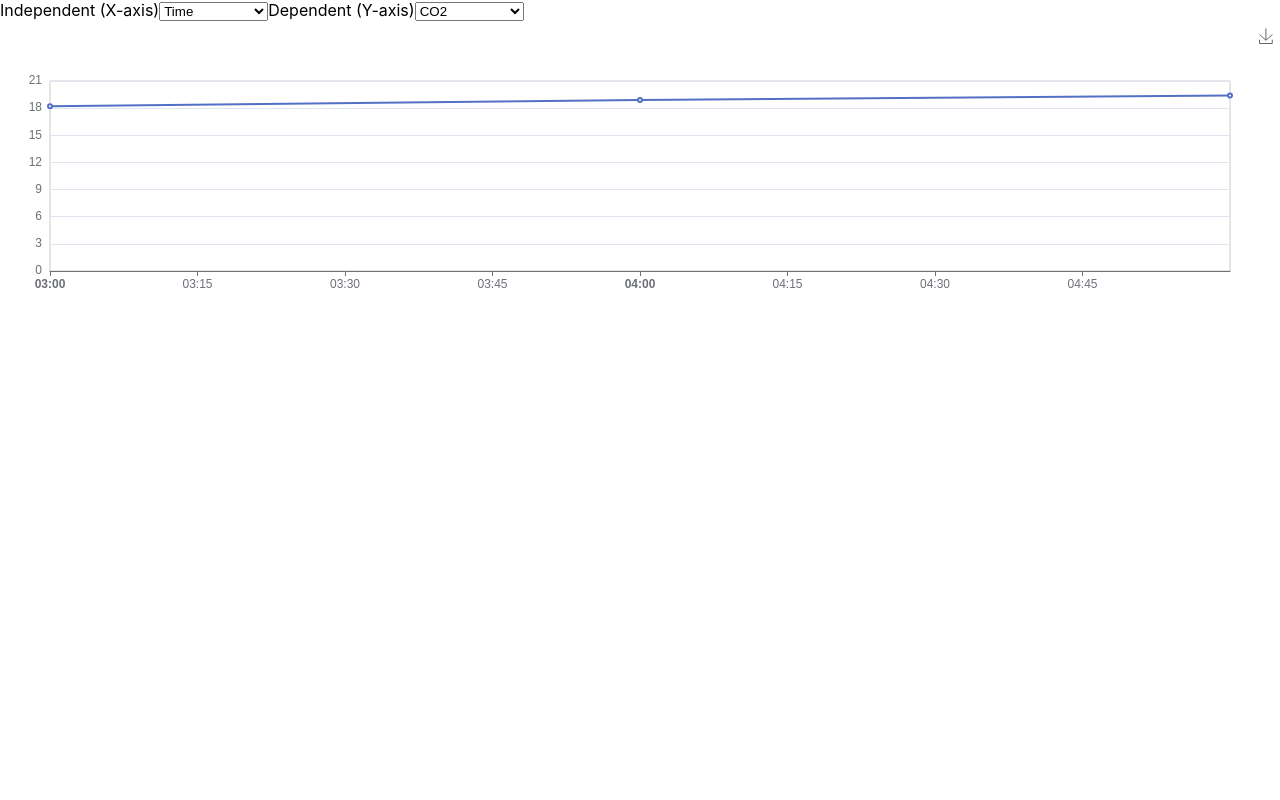
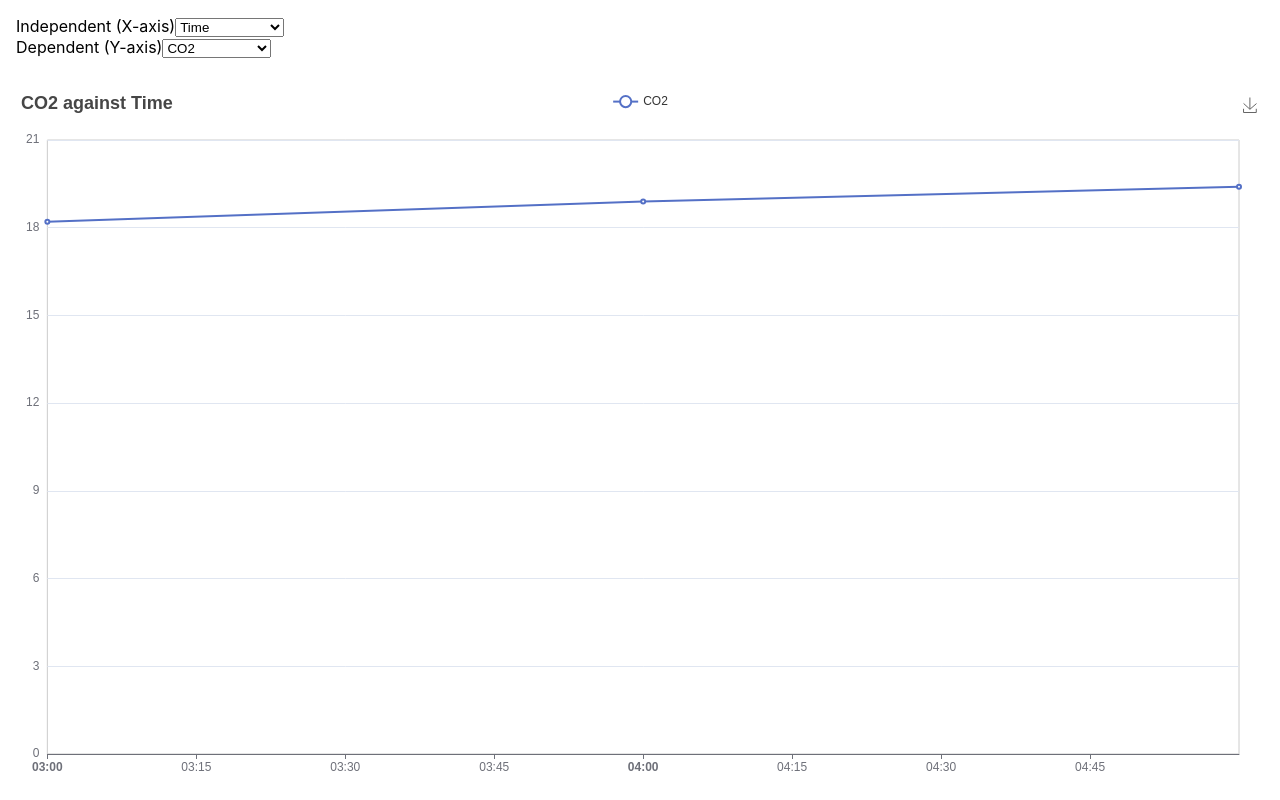
Before and after one commit to jonathandw743/CO2-plotting-for-SAMHE, a React (Create React App) app: page / in a window 1280 px wide. Built offline with nearby package versions, Linux system fonts and the light colour scheme.

Commit message:
fixed sizing and title/legrnd issues

```diff
--- a/src/components/Page.jsx
+++ b/src/components/Page.jsx
@@ -24,8 +24,14 @@ const Page = () => {
 			key: "time",
 			type: "time",
 		},
-		CO2: { key: "val", type: "value" },
-		"Another Metric": { key: "val2", type: "log" },
+		CO2: {
+			key: "val",
+			type: "value",
+		},
+		"Another Metric": {
+			key: "val2",
+			type: "log",
+		},
 	});
 	const [plottingOptions, setPlottingOptions] = useState({
 		independentName: "Time",
@@ -38,6 +44,7 @@ const Page = () => {
 		setPlottingOptions({ ...plottingOptions, dependentName: name });
 	};
 	return (
+		<div style={{ width: "100%", height: "100vh"}}>
 			<Plotter
 				data={plottingData}
 				options={plottingOptions}
@@ -45,6 +52,7 @@ const Page = () => {
 				onIndependentKeyChange={onPlottingIndependentKeyChange}
 				onDependentKeyChange={onPlottingDependentKeyChange}
 			/>
+		</div>
 	);
 };
 
--- a/src/components/Plotter.jsx
+++ b/src/components/Plotter.jsx
@@ -6,7 +6,7 @@ const Plotter = ({ data, options, keys, onIndependentKeyChange, onDependentKeyCh
 	const dependentKey = keys[options.dependentName].key;
 	const option = {
 		title: {
-			// text: `${options.dependentName} against ${options.independentName}`,
+			text: `${options.dependentName} against ${options.independentName}`,
 		},
 		tooltip: {
 			trigger: "axis",
@@ -20,10 +20,13 @@ const Plotter = ({ data, options, keys, onIndependentKeyChange, onDependentKeyCh
 			},
 		},
 		grid: {
-			left: "50",
-			right: "50",
-			bottom: "50",
-			//   containLabel: true
+			left: "10",
+			right: "25",
+			bottom: "10",
+			top: "50",
+			// width: "100%",
+			// height: "100%",
+			  containLabel: true,
 			show: true,
 		},
 		xAxis: [
@@ -38,7 +41,7 @@ const Plotter = ({ data, options, keys, onIndependentKeyChange, onDependentKeyCh
 		],
 		series: [
 			{
-				// name: options.dependentName,
+				name: options.dependentName,
 				type: "line",
 				// stack: '总量',
 				// areaStyle: {normal: {}},
@@ -47,16 +50,18 @@ const Plotter = ({ data, options, keys, onIndependentKeyChange, onDependentKeyCh
 		],
 	};
 	return (
-		<>
-			<PlottingOptionsEditor
-				keys={keys}
-				onIndependentKeyChange={onIndependentKeyChange}
-				onDependentKeyChange={onDependentKeyChange}
-				options={options}
-			/>
-			<ReactECharts option={option} />
-		</>
+		<div style={plotterStyle}>
+			<PlottingOptionsEditor keys={keys} onIndependentKeyChange={onIndependentKeyChange} onDependentKeyChange={onDependentKeyChange} options={options} />
+			<ReactECharts style={{flex: "1 1 auto", margin: "1rem"}} option={option} />
+		</div>
 	);
 };
 
+const plotterStyle = {
+	display: "flex",
+	width: "100%",
+	height: "100%",
+	flexFlow: "column",
+};
+
 export default Plotter;
--- a/src/components/PlottingOptionsEditor.jsx
+++ b/src/components/PlottingOptionsEditor.jsx
@@ -1,6 +1,6 @@
 const PlottingOptionsEditor = ({ keys, onIndependentKeyChange, onDependentKeyChange, options }) => {
 	return (
-		<>
+		<div style={plottingOptionsEditorStyle}>
 			<label>Independent (X-axis)</label>
 			<select
 				onChange={(event) => {
@@ -12,6 +12,7 @@ const PlottingOptionsEditor = ({ keys, onIndependentKeyChange, onDependentKeyCha
 					<option value={name}>{name}</option>
 				))}
 			</select>
+			<br />
 			<label>Dependent (Y-axis)</label>
 			<select
 				onChange={(event) => {
@@ -23,8 +24,13 @@ const PlottingOptionsEditor = ({ keys, onIndependentKeyChange, onDependentKeyCha
 					<option value={name}>{name}</option>
 				))}
 			</select>
-		</>
+		</div>
 	);
 };
 
+const plottingOptionsEditorStyle = {
+	margin: "1rem",
+	flex: "0 1 auto",
+};
+
 export default PlottingOptionsEditor;
```
Lines whose indentation alone changed are shown as unchanged.
